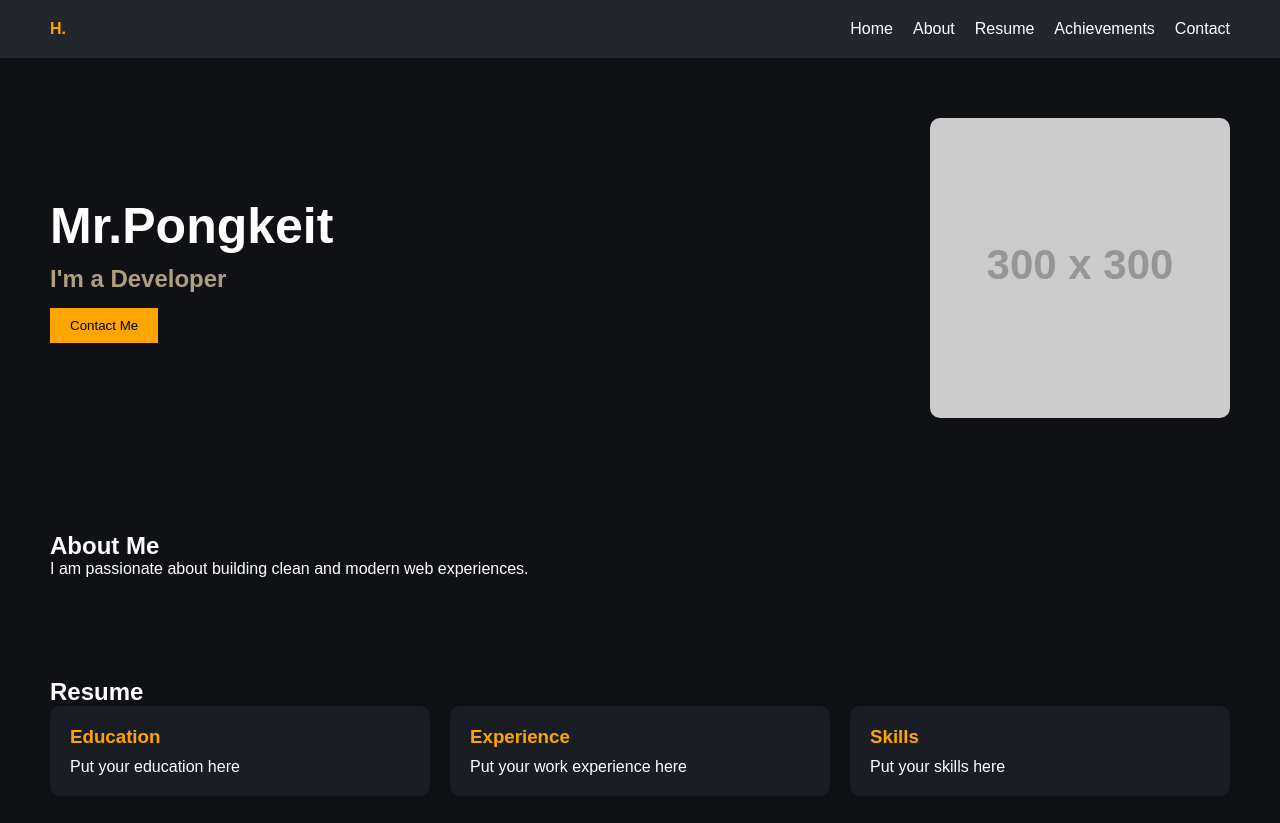
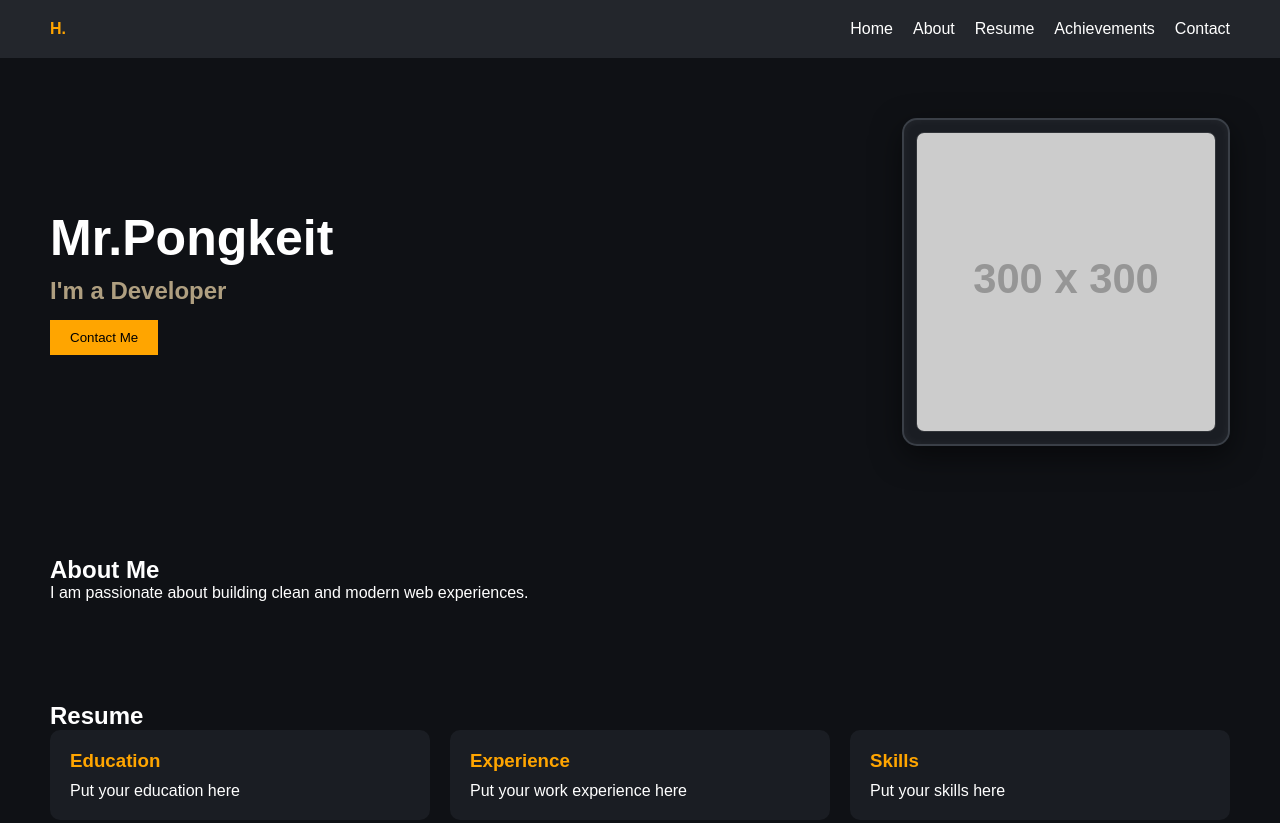
Before and after one commit to Xitesc/htmlpr, a plain HTML site: page index.html in a window 1280 px wide. Shown: the top 823 px of the page. Drawn offline with Linux system fonts and the light colour scheme; placeholder pictures from the web are drawn by us.

Commit message:
update website

```diff
--- a/theme.css
+++ b/theme.css
@@ -104,3 +104,34 @@ section {
 .achievements h2 {
   margin-bottom: 20px;
 }
+/* HERO IMAGE FRAME */
+.hero-img {
+  display: inline-block;
+  /* The "Physical" Frame */
+  padding: 12px;
+  background: #1a1d23; /* Matches your card colors */
+  border: 2px solid #3a3f47; /* Subtle outer edge */
+  border-radius: 15px;
+
+  /* Adds depth to the frame */
+  box-shadow: 0 10px 30px rgba(0, 0, 0, 0.5),
+              inset 0 0 10px rgba(255, 255, 255, 0.05);
+
+  /* Transition for a nice hover effect later */
+  transition: transform 0.3s ease;
+}
+
+.hero-img img {
+  width: 300px;
+  height: 300px;
+  object-fit: cover; /* Ensures your photo doesn't stretch */
+  border-radius: 8px; /* Slightly less than the frame for a nested look */
+  display: block;
+  border: 1px solid rgba(255, 255, 255, 0.1); /* Thin "inner" border */
+}
+
+/* Optional: Subtle lift when hovering */
+.hero-img:hover {
+  transform: translateY(-5px);
+  border-color: orange; /* The frame glows orange when you hover */
+}
```
